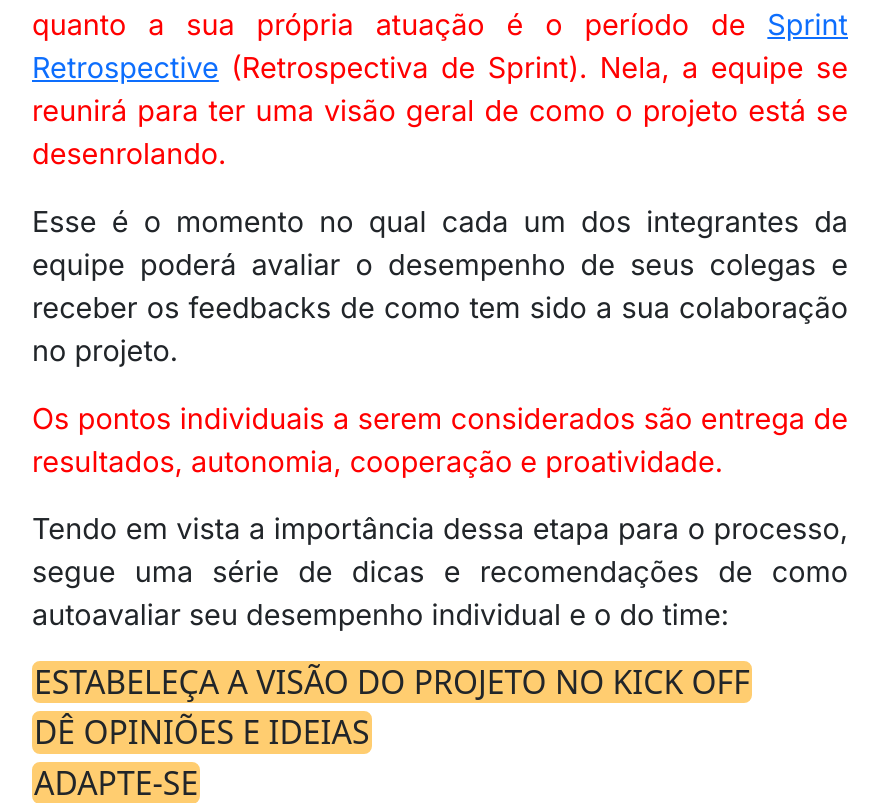
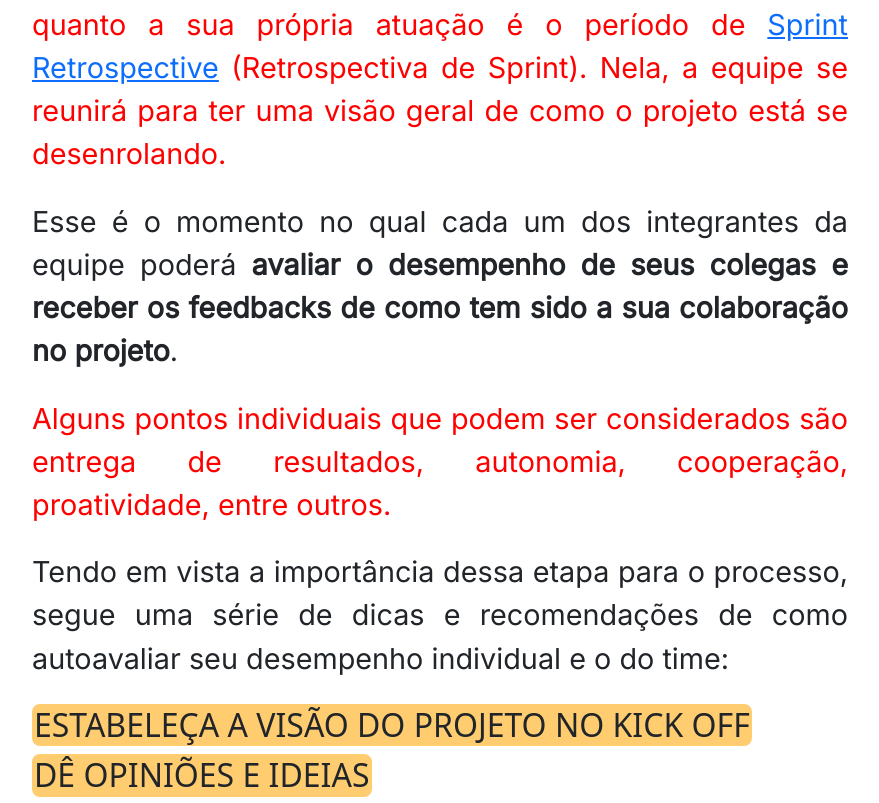
Before and after one commit to MarkVN2/Plataforma-Scrum, a Flask app: page /metodologia/autoavaliacao in a window 1280 px wide. Shown: the part 1567-2370 px from the top of the page, without its empty margins (200-1079 px from the left). Run offline with Flask 2, Linux system fonts and the light colour scheme; some web fonts are replaced.

Commit message:
Review and highlight 'met-auto'

```diff
--- a/plataforma_scrum/templates/met_auto.html
+++ b/plataforma_scrum/templates/met_auto.html
@@ -11,18 +11,18 @@
 <div class="h-75 w-75 default-main met-auto-main">
   <div class="default-textbox met-auto-textbox">
     <p class="default-para met-auto-para">
-      As equipes Scrum possuem em sua essência a capacidade de serem autogerenciáveis.
+      As equipes Scrum possuem em sua essência a capacidade de serem <strong>autogerenciáveis.</strong>
     </p>
 
     <p class="default-para met-auto-para">
       Essa competência às proporciona a possibilidade de se abstraírem das situações e cenários em que estão inseridas
-      para que possam analisar o processo de um ponto de vista crítico.
+      para que possam <strong>analisar o processo de um ponto de vista crítico.</strong>
     </p>
 
     <p class="default-para met-auto-para">
       Esse é um estágio fundamental da produção, pois após longas horas de desenvolvimento, nas quais os desenvolvedores
       se encontram absortos em sua criatividade e ideias, os momentos de alinhamento de visão serão importantes para
-      garantir que o projeto mantenha a identidade e os objetivos que foram estabelecidos.
+      garantir que o <strong>projeto mantenha a identidade e os objetivos que foram estabelecidos.</strong>
     </p>
 
     <div class="met-auto-img-box">
@@ -35,12 +35,12 @@
     </p>
 
     <p class="default-para met-auto-para">
-      Esse é o momento no qual cada um dos integrantes da equipe poderá avaliar o desempenho de seus colegas e receber
-      os feedbacks de como tem sido a sua colaboração no projeto.
+      Esse é o momento no qual cada um dos integrantes da equipe poderá <strong>avaliar o desempenho de seus colegas e receber
+      os feedbacks de como tem sido a sua colaboração no projeto</strong>.
     </p>
 
     <p class="default-para met-auto-para"; style="color: red;">
-      Os pontos individuais a serem considerados são entrega de resultados, autonomia, cooperação e proatividade.
+      Alguns pontos individuais que podem ser considerados são entrega de resultados, autonomia, cooperação, proatividade, entre outros.
     </p>
 
     <p class="default-para met-auto-para">
```
